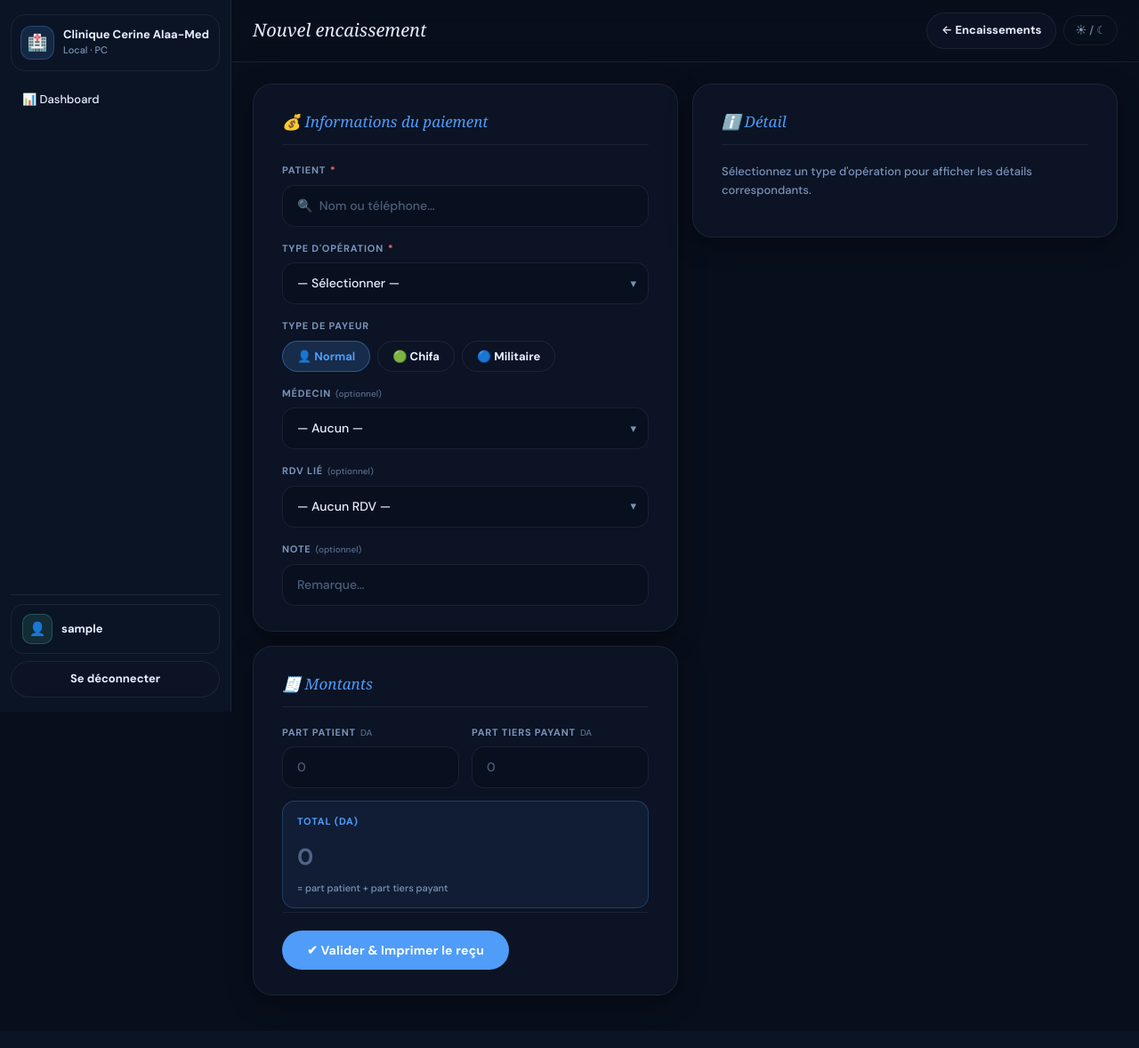
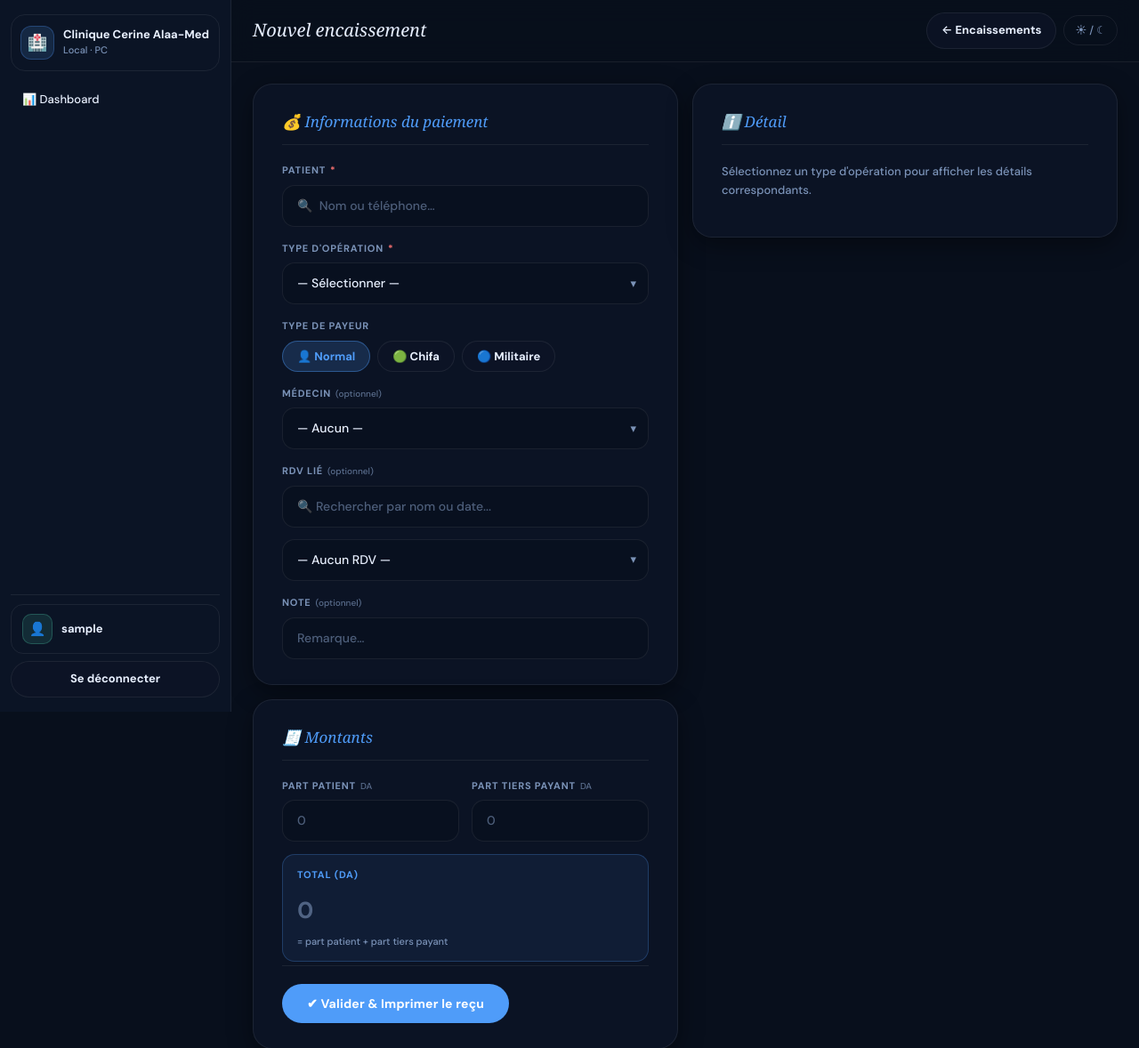
Before and after one commit to hindouchbez1101-collab/biz, a Django app: page /encaissements/new/ in a window 1280 px wide. Shown: the top 1178 px of the page at 89% size. Before the commit the page ends 1135 px from the top, so only its background shows below. Run offline with Django 5.2, Linux system fonts and the light colour scheme; a user stored in the database is signed in; tables that the repository leaves empty hold one stand-in row (values such as "Sample post"); some web fonts are replaced.

Commit message:
Fix dossier form JS crash + add RDV search in payment form
- Fix: auto_numeros was rendered as Python dict (single quotes) → invalid JS
  → caused silent JS error → goStep() stopped working + N° not updating
  Fix: explicit JSON object with escapejs for each key
- Add: search input above RDV dropdown in payment form (filters options live)

https://claude.ai/code/session_01Wrd6rMBZYRT2AdY1DBBuwC

```diff
--- a/Clinique_Cerine_Alaa-Med_Local_PC_v23/templates/payments/form.html
+++ b/Clinique_Cerine_Alaa-Med_Local_PC_v23/templates/payments/form.html
@@ -69,8 +69,10 @@
 
         <div class="cf-field">
           <label class="cf-label">RDV lié <span class="opt">(optionnel)</span></label>
+          <input type="text" id="rdvSearch" class="cf-input" placeholder="🔍 Rechercher par nom ou date..."
+            style="margin-bottom:6px" oninput="filterRdv(this.value)">
           <div class="cf-select-wrap">
-            <select class="cf-select" name="appointment">
+            <select class="cf-select" name="appointment" id="rdvSelect">
               <option value="">— Aucun RDV —</option>
               {% for rdv in form.appointment.field.queryset %}
               <option value="{{ rdv.id }}">{{ rdv.start_at|date:"d/m/Y H:i" }} — {{ rdv.patient }}</option>
@@ -78,6 +80,15 @@
             </select>
           </div>
         </div>
+        <script>
+        function filterRdv(q) {
+          const sel = document.getElementById('rdvSelect');
+          const lower = q.toLowerCase();
+          Array.from(sel.options).forEach(opt => {
+            opt.style.display = (!lower || opt.value === '' || opt.text.toLowerCase().includes(lower)) ? '' : 'none';
+          });
+        }
+        </script>
 
         <div class="cf-field" id="tierNoteRow" style="display:none">
           <label class="cf-label">Note tiers payant</label>
```
Also changed, not shown: Clinique_Cerine_Alaa-Med_Local_PC_v23/templates/dossiers/form.html (+12 -7 lines).
